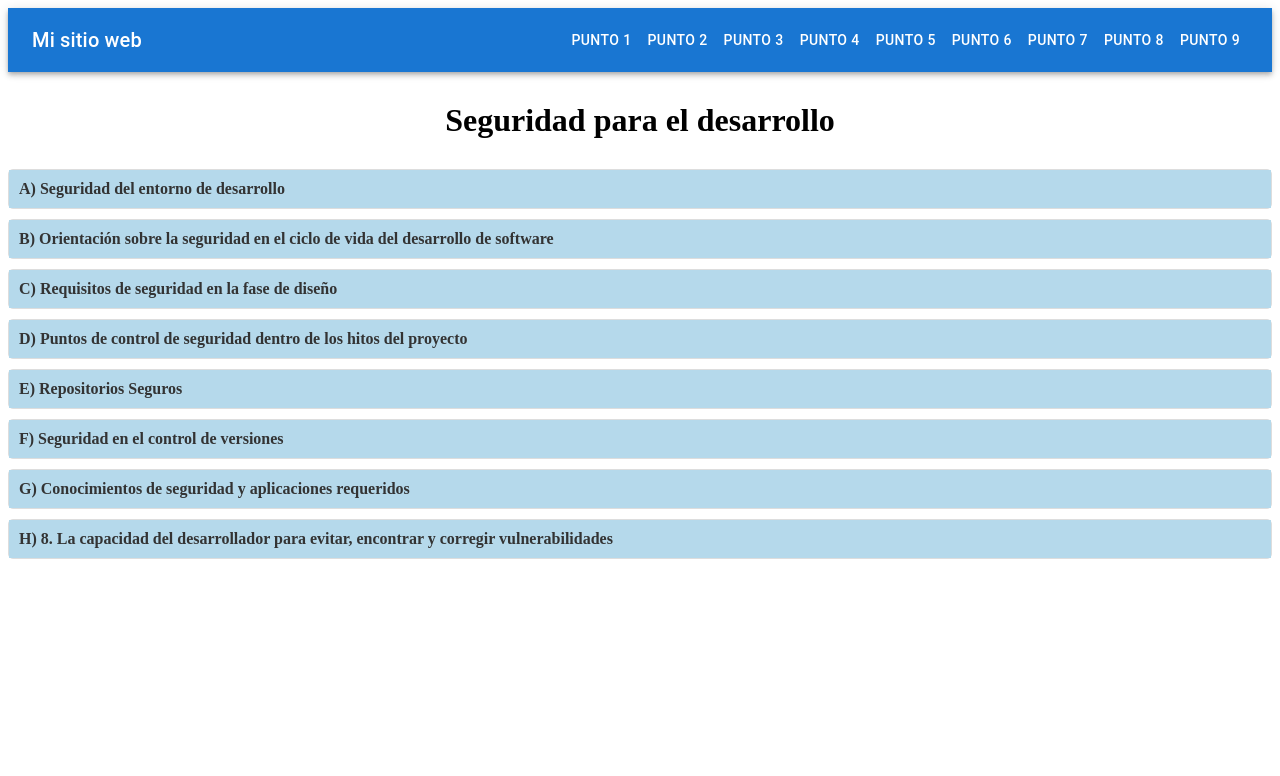
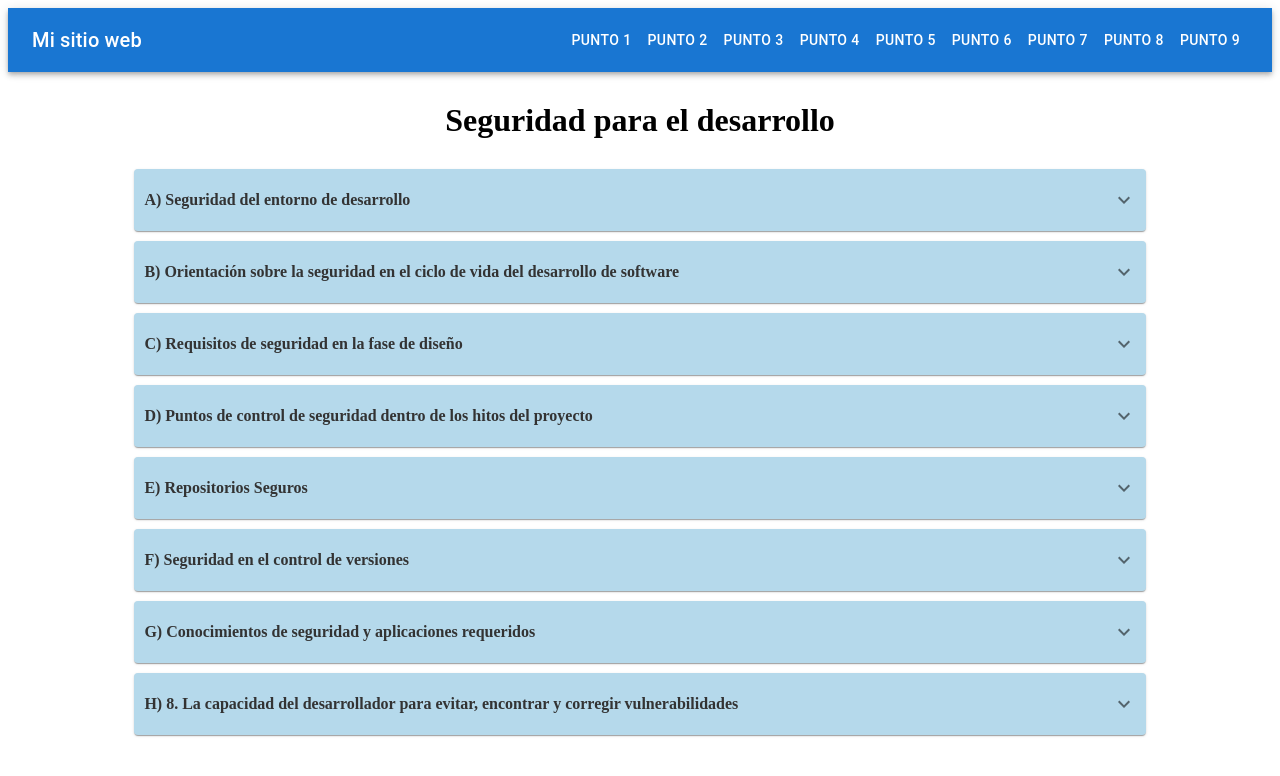
Before and after one commit to adriancoloma/proyecto-software-seguro, a Next.js app in the folder react-nextjs/: page /punto1 in a window 1280 px wide. Shown: the top 776 px of the page. Built offline with nearby package versions, Linux system fonts and the light colour scheme.

Commit message:
Acordeon material-ui

```diff
--- a/react-nextjs/components/Acordion.tsx
+++ b/react-nextjs/components/Acordion.tsx
@@ -1,8 +1,10 @@
 import React from "react";
 import { useState } from "react";
+import { Accordion, AccordionDetails, AccordionSummary, Typography } from "@mui/material";
+import { ExpandMore } from "@mui/icons-material";
 
 
-function Accordion({ title, children }) {
+function AccordionPersonal({ title, children }): JSX.Element {
     const [isOpen, setIsOpen] = useState(false);
 
     function toggleAccordion() {
@@ -10,15 +12,44 @@ function Accordion({ title, children }) {
     }
 
     return (
-        <div className="accordion" style={{ border: '1px solid #ddd', borderRadius: '5px', marginBottom: '10px' }}>
-            <div className="accordion-item" style={{ backgroundColor: '#B5D9EB', color: '#333', cursor: 'pointer', fontSize: '16px', fontWeight: 'bold', padding: '10px' }} onClick={toggleAccordion}>
-                {title}
-            </div>
-            {isOpen && (
-                <div className="accordion-content" style={{ backgroundColor: '#fff', border: '1px solid #ddd', borderRadius: '5px', marginTop: '10px', padding: '10px' }}>{children}</div>
-            )}
+        <div style={{ display: "flex", justifyContent: "center", width: "80%" }}>
+            <Accordion
+                sx={{
+                    backgroundColor: "#B5D9EB",
+                    borderRadius: "5px",
+                    marginBottom: "10px",
+                }}
+                expanded={isOpen}
+                onChange={toggleAccordion}
+            >
+                <AccordionSummary
+                    expandIcon={<ExpandMore />}
+                    aria-controls="panel1a-content"
+                    id="panel1a-header"
+                    sx={{
+                        color: "#333",
+                        cursor: "pointer",
+                        fontSize: "16px",
+                        fontWeight: "bold",
+                        padding: "10px",
+                    }}
+                >
+                    {title}
+                </AccordionSummary>
+                <AccordionDetails
+                    sx={{
+                        backgroundColor: "#fff",
+                        border: "1px solid #ddd",
+                        borderRadius: "5px",
+                        padding: "10px",
+                    }}
+                >
+                    <Typography>{children}</Typography>
+                </AccordionDetails>
+            </Accordion>
         </div>
+
     );
 }
 
-export default Accordion;
+export default AccordionPersonal;
--- a/react-nextjs/components/punto1/Punto1.1.tsx
+++ b/react-nextjs/components/punto1/Punto1.1.tsx
@@ -1,13 +1,13 @@
 import React from "react";
-import Accordion from "../Acordion";
+import AccordionPersonal from "../Acordion";
 
 
 export default function Punto1_1() {
     return (
-        <div>
-            <Accordion title="A) Seguridad del entorno de desarrollo">
+        <div style={{ display: "flex", justifyContent: "center" }}>
+            <AccordionPersonal title="A) Seguridad del entorno de desarrollo">
                 <h2>Gestión de Acceso y Autenticación</h2>
-                <p>En este proyecto, la gestión de acceso y autenticación se maneja de la siguiente manera:</p>
+                <div>En este proyecto, la gestión de acceso y autenticación se maneja de la siguiente manera:</div>
                 <ul>
                     <li>El gerente del proyecto tiene el rol de Owner en el repositorio de Git y Git Hub.</li>
                     <li>El gerente del proyecto selecciona al Administrador del repositorio entre los miembros del proyecto. Este debe tener la capacidad de integrar las distintas ramas que surgirán en el repositorio y asignar o quitar roles.</li>
@@ -16,19 +16,19 @@ export default function Punto1_1() {
                     <li>Cada semana, un experto en seguridad revisará las dependencias del proyecto para validar que estén actualizadas y con los últimos parches de seguridad disponibles.</li>
                 </ul>
                 <h2>Procesos de Revisión y Pruebas</h2>
-                <p>En este proyecto, los procesos de revisión y pruebas se manejan de la siguiente manera:</p>
+                <div>En este proyecto, los procesos de revisión y pruebas se manejan de la siguiente manera:</div>
                 <ul>
                     <li>El desarrollador es responsable de ejecutar todas las pruebas unitarias una vez terminada la funcionalidad desarrollada y de subir su código a un gestor de versiones.</li>
                     <li>El Arquitecto de Software revisará el código y si detecta alguna posible falla, solicitará la revisión por parte del desarrollador.</li>
                 </ul>
                 <h2>Gestión de la configuración y control de versiones</h2>
-                <p>En este proyecto, la gestión de la configuración y el control de versiones se maneja utilizando la metodología gitflow, que tiene las siguientes fases:</p>
+                <div>En este proyecto, la gestión de la configuración y el control de versiones se maneja utilizando la metodología gitflow, que tiene las siguientes fases:</div>
                 <ul>
                     <li><strong>Feature:</strong> Se crea una nueva rama a partir de la rama "develop" para desarrollar una nueva característica. Una vez que la característica está completa, se fusiona de nuevo en la rama "develop".</li>
                     <li><strong>Release:</strong> Se crea una nueva rama a partir de la rama "develop" para preparar un nuevo lanzamiento. En esta fase, se realizan pruebas finales y correcciones de errores. Una vez que el lanzamiento está completo, la rama de lanzamiento se fusiona en la rama "master" y en la rama "develop".</li>
                     <li><strong>Hotfix:</strong> Si se encuentra un error crítico en la rama "master", se crea una nueva rama a partir de la rama "master" para corregir el error. Una vez que el error está corregido, la rama de corrección se fusiona en la rama "master" y en la rama "develop".</li>
                 </ul>
-            </Accordion>
+            </AccordionPersonal>
         </div>
     );
 }
--- a/react-nextjs/components/punto1/Punto1.2.tsx
+++ b/react-nextjs/components/punto1/Punto1.2.tsx
@@ -1,21 +1,21 @@
 import React from "react";
-import Accordion from "../Acordion";
+import AccordionPersonal from "../Acordion";
 
 
 export default function Punto1_2() {
     return (
-        <div>
-            <Accordion title="B) Orientación sobre la seguridad en el ciclo de vida del desarrollo de software">
+        <div style={{ display: "flex", justifyContent: "center" }}>
+            <AccordionPersonal title="B) Orientación sobre la seguridad en el ciclo de vida del desarrollo de software">
                 <h2>Seguridad en la metodología de desarrollo de software</h2>
-                <p>
+                <div>
                     Durante el desarrollo de software se utilizará el marco de referencia STRIDE para identificar las posibles amenazas al sistema software partiendo desde los activos de seguridad importantes en el proyecto, es decir los que generen ingresos a la organización.
-                </p>
-                <p>
+                </div>
+                <div>
                     Una vez identificadas las amenazas se procederá medir el riesgo en cada una de ellas por parte de un equipo experto en el área. Una vez categorizado el riesgo se deberá acordar con el gerente del proyecto y demás personal involucrado en el desarrollo del producto cuáles serán las estrategias y medidas a implementar para tratar las amenazas encontradas.
-                </p>
-                <p>
+                </div>
+                <div>
                     Toda amenaza debe tener un respectivo encargado de su monitoreo y control lo que permitirá encontrar posibles nuevas amenazas durante el desarrollo del sistema software.
-                </p>
+                </div>
                 <h2>Pautas de codificación segura para cada lenguaje de programación utilizado</h2>
                 <h3>Generales</h3>
                 <ul>
@@ -42,14 +42,14 @@ export default function Punto1_2() {
                     </li>
                 </ul>
                 <h2>Java</h2>
-                <p><strong>Mensajes en consola:</strong> Es importante evitar los mensajes de impresión de salida ya que pueden proporcionar información sensible al atacante.</p>
-                <p><strong>Encapsulación:</strong> Se recomienda hacer uso de los modificadores de acceso para proteger la información sensible y prevenir el acceso no autorizado a clases, métodos y atributos.</p>
-                <p><strong>Manejo de Excepciones:</strong> Capturar las excepciones puede proporcionar menos información al atacante sobre la lógica y el lenguaje del software.</p>
+                <div><strong>Mensajes en consola:</strong> Es importante evitar los mensajes de impresión de salida ya que pueden proporcionar información sensible al atacante.</div>
+                <div><strong>Encapsulación:</strong> Se recomienda hacer uso de los modificadores de acceso para proteger la información sensible y prevenir el acceso no autorizado a clases, métodos y atributos.</div>
+                <div><strong>Manejo de Excepciones:</strong> Capturar las excepciones puede proporcionar menos información al atacante sobre la lógica y el lenguaje del software.</div>
                 <h2>Python</h2>
-                <p><strong>Funciones criptográficas seguras:</strong> Se recomienda utilizar la librería criptográfica de Python si se requiere algún tipo de encriptación en el proyecto.</p>
-                <p><strong>Variables de entorno:</strong> Es recomendable utilizar variables de entorno para almacenar información confidencial.</p>
-                <p><strong>Librerías actualizadas:</strong> Es importante asegurarse de utilizar las últimas versiones de Python y de las librerías utilizadas para prevenir vulnerabilidades conocidas.</p>
-            </Accordion>
+                <div><strong>Funciones criptográficas seguras:</strong> Se recomienda utilizar la librería criptográfica de Python si se requiere algún tipo de encriptación en el proyecto.</div>
+                <div><strong>Variables de entorno:</strong> Es recomendable utilizar variables de entorno para almacenar información confidencial.</div>
+                <div><strong>Librerías actualizadas:</strong> Es importante asegurarse de utilizar las últimas versiones de Python y de las librerías utilizadas para prevenir vulnerabilidades conocidas.</div>
+            </AccordionPersonal>
         </div>
     );
 }
--- a/react-nextjs/components/punto1/Punto1.3.tsx
+++ b/react-nextjs/components/punto1/Punto1.3.tsx
@@ -1,16 +1,16 @@
 import React from "react";
-import Accordion from "../Acordion";
+import AccordionPersonal from "../Acordion";
 export default function Punto1_3() {
     return (
-        <div>
-            <Accordion title="C) Requisitos de seguridad en la fase de diseño">
+        <div style={{ display: "flex", justifyContent: "center" }}>
+            <AccordionPersonal title="C) Requisitos de seguridad en la fase de diseño">
                 <div>
-                    <p><strong>KAOS (Knowledge Acquisition in automated Specification)</strong> es una metodología de ingeniería de requisitos que se enfoca en la adquisición de conocimiento y la especificación automatizada de requisitos de software.</p>
-                    <p>En KAOS, la seguridad se considera como un atributo del sistema que debe ser analizado y especificado de manera sistemática. Para ello, se identifican los agentes que pueden afectar la seguridad del sistema, se modelan los objetivos de seguridad que se deben lograr y se especifican los requisitos necesarios para alcanzar esos objetivos.</p>
-                    <p>Además, KAOS utiliza un enfoque de refinamiento de objetivos para especificar los requisitos de seguridad de manera más detallada y para identificar los componentes del sistema que deben ser protegidos. Este enfoque permite establecer una cadena de objetivos y subobjetivos de seguridad que se deben alcanzar para garantizar la seguridad del sistema en su conjunto.</p>
-                    <p>KAOS es especialmente útil para proyectos que requieran un alto nivel de seguridad o son bastante complejos, sin embargo si se trata de un proyecto simple se puede proceder a  identificar los principales riesgos y amenazas a la seguridad y se especifican los requisitos de seguridad necesarios para mitigarlos, sin necesidad de utilizar el enfoque de refinamiento de objetivos que se utiliza en proyectos más grandes y complejos.</p>
+                    <div><strong>KAOS (Knowledge Acquisition in automated Specification)</strong> es una metodología de ingeniería de requisitos que se enfoca en la adquisición de conocimiento y la especificación automatizada de requisitos de software.</div>
+                    <div>En KAOS, la seguridad se considera como un atributo del sistema que debe ser analizado y especificado de manera sistemática. Para ello, se identifican los agentes que pueden afectar la seguridad del sistema, se modelan los objetivos de seguridad que se deben lograr y se especifican los requisitos necesarios para alcanzar esos objetivos.</div>
+                    <div>Además, KAOS utiliza un enfoque de refinamiento de objetivos para especificar los requisitos de seguridad de manera más detallada y para identificar los componentes del sistema que deben ser protegidos. Este enfoque permite establecer una cadena de objetivos y subobjetivos de seguridad que se deben alcanzar para garantizar la seguridad del sistema en su conjunto.</div>
+                    <div>KAOS es especialmente útil para proyectos que requieran un alto nivel de seguridad o son bastante complejos, sin embargo si se trata de un proyecto simple se puede proceder a  identificar los principales riesgos y amenazas a la seguridad y se especifican los requisitos de seguridad necesarios para mitigarlos, sin necesidad de utilizar el enfoque de refinamiento de objetivos que se utiliza en proyectos más grandes y complejos.</div>
                 </div>
-            </Accordion>
+            </AccordionPersonal>
         </div>
     );
 }
--- a/react-nextjs/components/punto1/Punto1.4.tsx
+++ b/react-nextjs/components/punto1/Punto1.4.tsx
@@ -1,11 +1,11 @@
 import React from "react";
-import Accordion from "../Acordion";
+import AccordionPersonal from "../Acordion";
 export default function Punto1_4() {
     return (
-        <div>
-            <Accordion title="D) Puntos de control de seguridad dentro de los hitos del proyecto">
+        <div style={{ display: "flex", justifyContent: "center" }}>
+            <AccordionPersonal title="D) Puntos de control de seguridad dentro de los hitos del proyecto">
                 <h1>Puntos de Control de Seguridad en el Desarrollo de Software</h1>
-                <p>Para garantizar la seguridad en el desarrollo de software, se establecerán varios puntos de control a lo largo de las fases de diseño, desarrollo y pruebas del sistema. Estos puntos de control se realizarán cuando se produzca algún entregable importante que sea utilizado en las fases siguientes.</p>
+                <div>Para garantizar la seguridad en el desarrollo de software, se establecerán varios puntos de control a lo largo de las fases de diseño, desarrollo y pruebas del sistema. Estos puntos de control se realizarán cuando se produzca algún entregable importante que sea utilizado en las fases siguientes.</div>
                 <h2>Algunos puntos de control que se pueden implementar son:</h2>
                 <ul>
                     <li>Análisis de riesgos al inicio del proyecto para identificar potenciales amenazas y cómo tratar dichas amenazas.</li>
@@ -13,7 +13,7 @@ export default function Punto1_4() {
                     <li>Realizar pruebas de seguridad tras un entregable importante relacionado con la funcionalidad del sistema.</li>
                     <li>Revisión periódica de los procesos para la gestión de incidentes en caso de que estos ocurran.</li>
                 </ul>
-            </Accordion>
+            </AccordionPersonal>
         </div>
     );
 }
--- a/react-nextjs/components/punto1/Punto1.5.tsx
+++ b/react-nextjs/components/punto1/Punto1.5.tsx
@@ -1,11 +1,11 @@
 import React from "react";
-import Accordion from "../Acordion";
+import AccordionPersonal from "../Acordion";
 
 export default function Punto1_5() {
     return (
-        <div>
-            <Accordion title="E) Repositorios Seguros">
-                <p>Si estás utilizando Git Hub como cliente de Git para la gestión de tus repositorios, es importante que tomes en cuenta las siguientes medidas de seguridad:</p>
+        <div style={{ display: "flex", justifyContent: "center" }}>
+            <AccordionPersonal title="E) Repositorios Seguros">
+                <div>Si estás utilizando Git Hub como cliente de Git para la gestión de tus repositorios, es importante que tomes en cuenta las siguientes medidas de seguridad:</div>
 
                 <ul>
                     <li><strong>Uso de contraseñas seguras:</strong> asegúrate de utilizar contraseñas seguras de 8 caracteres o más, que contengan al menos 1 letra en mayúscula, 1 número y 1 carácter especial. Esto reducirá el riesgo de que alguien acceda a tus repositorios sin autorización.</li>
@@ -15,9 +15,9 @@ export default function Punto1_5() {
                     <li><strong>Repositorios privados:</strong> por defecto, todos tus repositorios deben ser privados, a menos que decidas lo contrario. De esta forma, sólo las personas que tú autorices podrán acceder a tu código fuente y modificarlo.</li>
                 </ul>
 
-                <p>Es importante que tomes en serio la seguridad de tus repositorios. Siguiendo estas medidas, podrás tener la tranquilidad de que tu código está a salvo y protegido.</p>
+                <div>Es importante que tomes en serio la seguridad de tus repositorios. Siguiendo estas medidas, podrás tener la tranquilidad de que tu código está a salvo y protegido.</div>
 
-            </Accordion>
+            </AccordionPersonal>
         </div>
     );
 }
--- a/react-nextjs/components/punto1/Punto1.6.tsx
+++ b/react-nextjs/components/punto1/Punto1.6.tsx
@@ -1,12 +1,12 @@
 import React from "react";
-import Accordion from "../Acordion";
+import AccordionPersonal from "../Acordion";
 
 export default function Punto1_6() {
     return (
-        <div>
-            <Accordion title="F) Seguridad en el control de versiones">
-                <p>Realizar backups de manera periódica cada vez que se realice una integración a la rama principal o “master” del repositorio en GitHub, dicho cambio debe  referenciar la fecha y la documentación adjunta de las versiones del sistema al momento de la integración.</p>
-            </Accordion>
+        <div style={{ display: "flex", justifyContent: "center" }}>
+            <AccordionPersonal title="F) Seguridad en el control de versiones">
+                <div>Realizar backups de manera periódica cada vez que se realice una integración a la rama principal o “master” del repositorio en GitHub, dicho cambio debe  referenciar la fecha y la documentación adjunta de las versiones del sistema al momento de la integración.</div>
+            </AccordionPersonal>
         </div>
     );
 }
--- a/react-nextjs/components/punto1/Punto1.7.tsx
+++ b/react-nextjs/components/punto1/Punto1.7.tsx
@@ -1,13 +1,13 @@
 import React from "react";
-import Accordion from "../Acordion";
+import AccordionPersonal from "../Acordion";
 
 export default function Punto1_7() {
     return (
-        <div>
-            <Accordion title="G) Conocimientos de seguridad y aplicaciones requeridos">
-                <p>Se debe contar con personal con una experiencia mínima de 3 años en el desarrollo de aplicaciones seguras afines al sistema software que se esté realizando.</p>
-                <p>El personal encargado de la seguridad debe ser incentivado y de ser necesario asistido para que sea capaz de compartir su conocimiento con los demás miembros de la organización ya sea por distintos medios de comunicación, oral, escrito o visual.</p>
-            </Accordion>
+        <div style={{ display: "flex", justifyContent: "center" }}>
+            <AccordionPersonal title="G) Conocimientos de seguridad y aplicaciones requeridos">
+                <div>Se debe contar con personal con una experiencia mínima de 3 años en el desarrollo de aplicaciones seguras afines al sistema software que se esté realizando.</div>
+                <div>El personal encargado de la seguridad debe ser incentivado y de ser necesario asistido para que sea capaz de compartir su conocimiento con los demás miembros de la organización ya sea por distintos medios de comunicación, oral, escrito o visual.</div>
+            </AccordionPersonal>
         </div>
     );
 }
--- a/react-nextjs/components/punto1/Punto1.8.tsx
+++ b/react-nextjs/components/punto1/Punto1.8.tsx
@@ -1,13 +1,13 @@
 import React from "react";
-import Accordion from "../Acordion";
+import AccordionPersonal from "../Acordion";
 
 export default function Punto1_8() {
     return (
-        <div>
-            <Accordion title="H) 8.	La capacidad del desarrollador para evitar, encontrar y corregir vulnerabilidades">
-                <p>Los desarrolladores estarán sometidos a constantes revisiones de código por parte del Administrador del repositorio indicando las fallas de seguridad que puede estar presente en el código que escriben.</p>
-                <p>Estas fallas serán remitidas al desarrollador el cual al recibir retro alimentación por parte de un experto será capaz de evitar, encontrar y corregir futuros errores similares.</p>
-            </Accordion>
+        <div style={{ display: "flex", justifyContent: "center" }}>
+            <AccordionPersonal title="H) 8.	La capacidad del desarrollador para evitar, encontrar y corregir vulnerabilidades">
+                <div>Los desarrolladores estarán sometidos a constantes revisiones de código por parte del Administrador del repositorio indicando las fallas de seguridad que puede estar presente en el código que escriben.</div>
+                <div>Estas fallas serán remitidas al desarrollador el cual al recibir retro alimentación por parte de un experto será capaz de evitar, encontrar y corregir futuros errores similares.</div>
+            </AccordionPersonal>
         </div>
     );
 }
--- a/react-nextjs/package.json
+++ b/react-nextjs/package.json
@@ -9,6 +9,7 @@
   "dependencies": {
     "@emotion/react": "^11.10.6",
     "@emotion/styled": "^11.10.6",
+    "@mui/icons-material": "^5.11.11",
     "@mui/material": "^5.11.11",
     "chart.js": "^4.2.1",
     "next": "latest",
```
Also changed, not shown: 1 other file (tests, documents, lock files or other folders).
